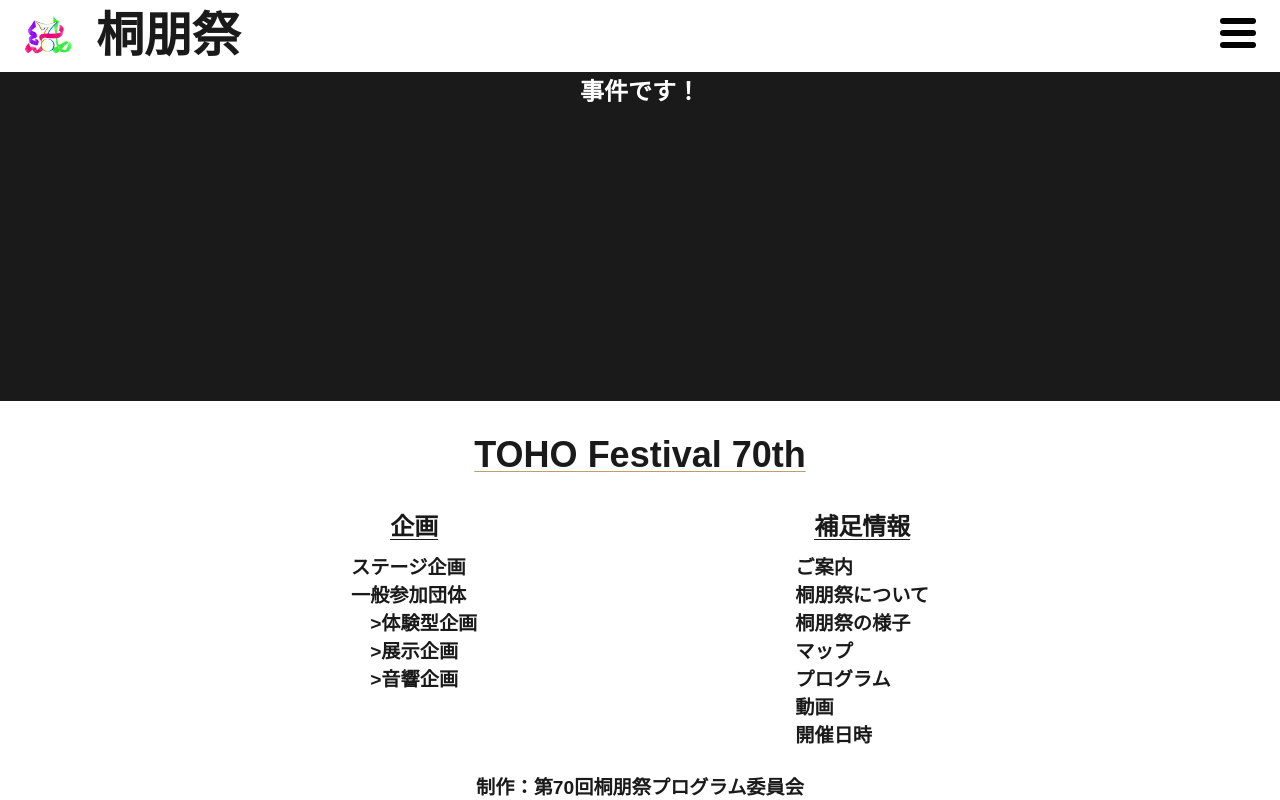
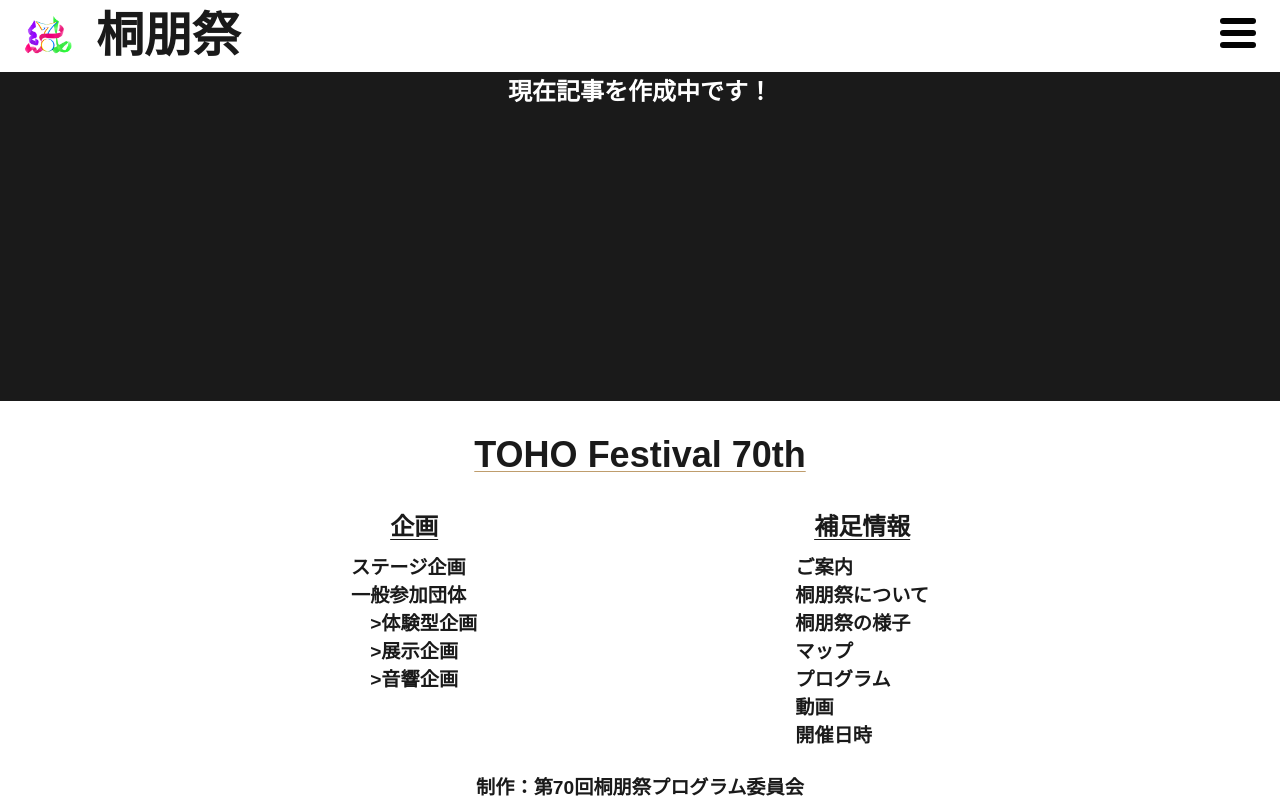
Before and after one commit to toho-festival/website-2021, a Next.js app: page /news in a window 1280 px wide. Built offline with nearby package versions, Linux system fonts and the light colour scheme.

Commit message:
Revert "Update news.tsx"
This reverts commit 41fbf778e6bc293144e7568096832bb5776e1010.

```diff
--- a/src/pages/news.tsx
+++ b/src/pages/news.tsx
@@ -22,7 +22,7 @@ const News: FC<Props> = (props) => {
       <Box>
         <ReactMarkdown children={props.content} />
       </Box> */}
-      <Center>事件です！</Center>
+      <Center>現在記事を作成中です！</Center>
     </Wrap>
   )
 }
```
